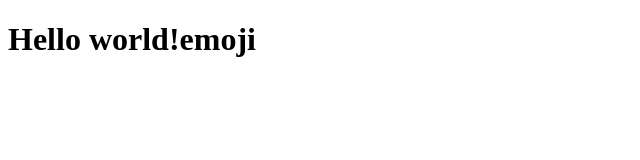
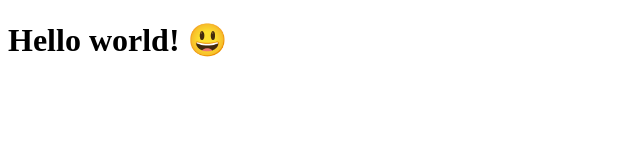
Before and after one commit to idd-LingfengLi/idd-LingfengLi.github.io, a plain HTML site: page index.html in a window 1280 px wide. Shown: the whole page, without its empty margins (0-640 px from the left). Drawn offline with Linux system fonts and the light colour scheme.

Commit message:
add emoji

```diff
--- a/index.html
+++ b/index.html
@@ -5,6 +5,6 @@
 		<link rel="stylesheet" href="css/index.css">
 	</head>
 	<body>
-		<h1>Hello world!emoji</h1>
+		<h1>Hello world! 😃</h1>
 	</body>
 </html>
```
